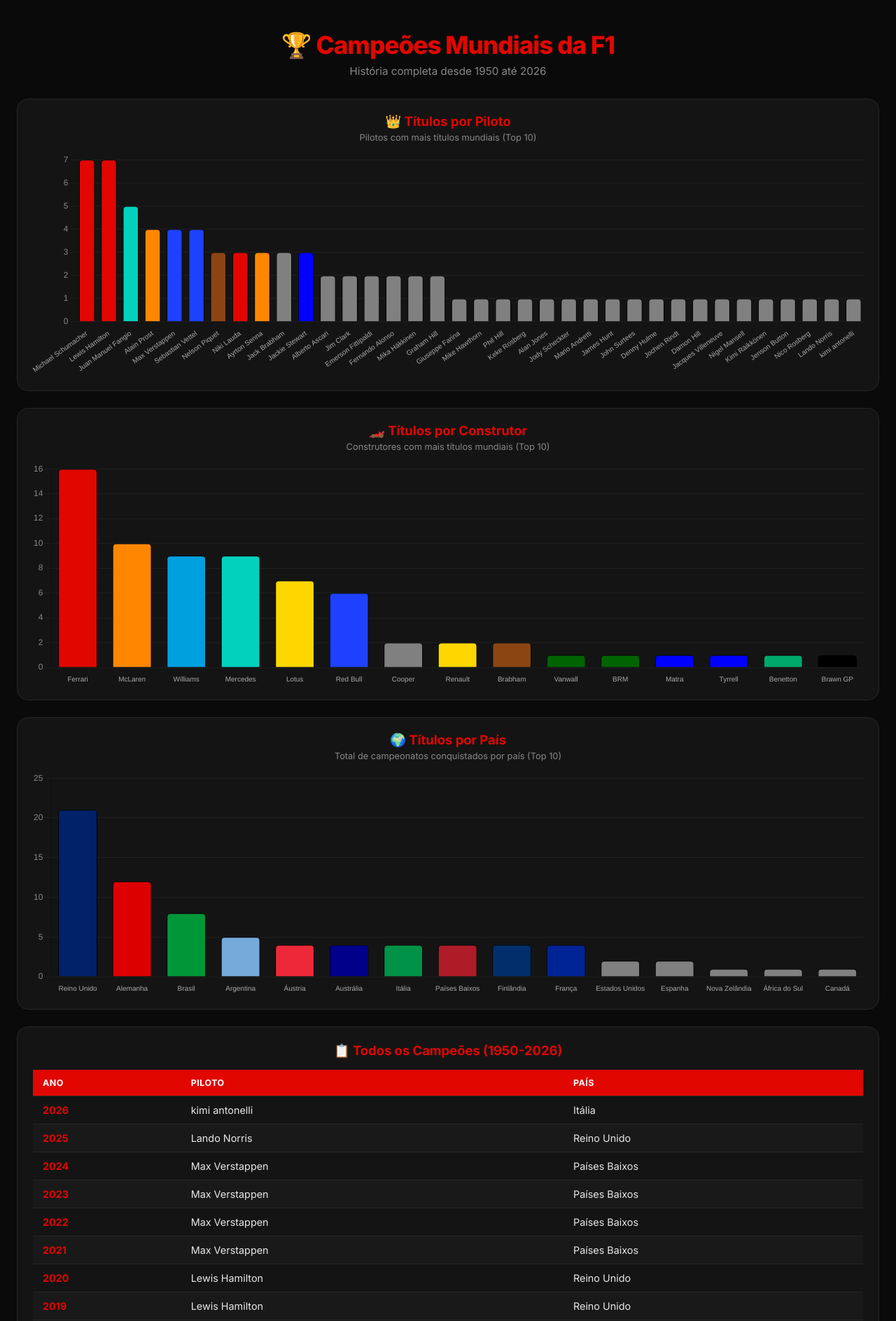
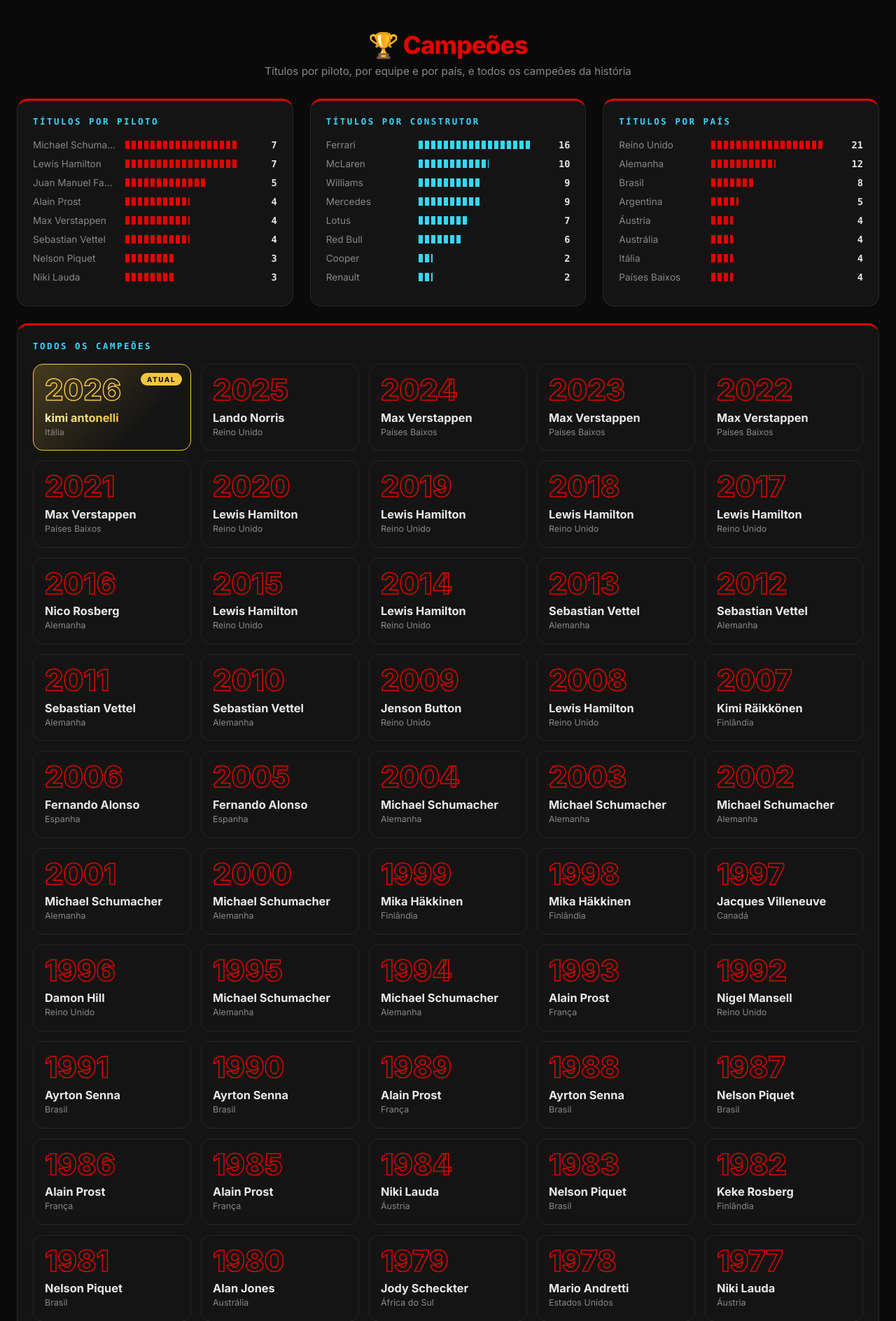
Before and after one commit to leonardopauloalmeida-web/f1-stats-site, a Flask app: page /campeoes in a window 1280 px wide. Shown: the part 57-1945 px from the top of the page at 70% size. Run offline with Flask 3, Linux system fonts and the light colour scheme.

Commit message:
Novo design da pagina inicial

```diff
--- a/templates/campeoes.html
+++ b/templates/campeoes.html
@@ -3,218 +3,126 @@
 <head>
     <meta charset="UTF-8" />
     <meta name="viewport" content="width=device-width, initial-scale=1.0"/>
-    <title>🏆 Campeões da F1 - Estatísticas F1</title>
-    <script src="https://cdn.jsdelivr.net/npm/chart.js"></script>
+    <title>🏆 Campeões - Estatísticas F1</title>
     <link rel="preconnect" href="https://fonts.googleapis.com">
     <link rel="preconnect" href="https://fonts.gstatic.com" crossorigin>
     <link href="https://fonts.googleapis.com/css2?family=Inter:wght@400;500;600;700;800&display=swap" rel="stylesheet">
     <style>
         * { margin: 0; padding: 0; box-sizing: border-box; }
-
         :root {
-            --bg: #0a0a0a;
-            --bg-card: #141414;
-            --border: #262626;
-            --red: #e10600;
-            --red-dark: #b30000;
-            --text: #e8e8e8;
-            --text-muted: #888;
+            --bg: #0a0a0a; --bg-card: #141414; --border: #262626;
+            --red: #e10600; --text: #e8e8e8; --text-muted: #888;
+            --ciano: #35d8ff; --ouro: #f5c542; --ouro-escuro: #b8860b;
+            --mono: ui-monospace, 'SFMono-Regular', Consolas, monospace;
         }
-
-        body {
-            font-family: 'Inter', sans-serif;
-            background: var(--bg);
-            color: var(--text);
-            min-height: 100vh;
-            padding-top: 70px;
-        }
+        body { font-family: 'Inter', sans-serif; background: var(--bg); color: var(--text); min-height: 100vh; padding-top: 70px; }
 
         /* ===== HEADER ===== */
-        .header {
-            position: fixed;
-            top: 0; left: 0; right: 0;
-            z-index: 1000;
-            background: rgba(10, 10, 10, 0.95);
-            backdrop-filter: blur(12px);
-            border-bottom: 1px solid var(--border);
-            padding: 12px 24px;
-        }
-        .header-content {
-            max-width: 1300px;
-            margin: 0 auto;
-            display: flex;
-            justify-content: space-between;
-            align-items: center;
-            gap: 20px;
-        }
-        .logo {
-            font-size: 1.1em;
-            color: var(--red);
-            font-weight: 800;
-            letter-spacing: -0.3px;
-            white-space: nowrap;
-            text-decoration: none;
-        }
-        .nav {
-            display: flex;
-            gap: 4px;
-            align-items: center;
-            flex-wrap: wrap;
-            justify-content: flex-end;
-        }
-        .nav a {
-            color: #aaa;
-            text-decoration: none;
-            font-size: 0.82em;
-            font-weight: 500;
-            padding: 7px 12px;
-            border-radius: 8px;
-            transition: 0.2s;
-        }
-        .nav a:hover {
-            color: var(--red);
-            background: rgba(225, 6, 0, 0.1);
-        }
-        .nav a.ativo {
-            color: var(--red);
-            background: rgba(225, 6, 0, 0.1);
-        }
-        .btn-tema {
-            background: transparent;
-            border: 1px solid var(--border);
-            color: #aaa;
-            padding: 7px 12px;
-            border-radius: 8px;
-            cursor: pointer;
-            font-size: 0.85em;
-            margin-left: 6px;
-            transition: 0.2s;
-        }
+        .header { position: fixed; top: 0; left: 0; right: 0; z-index: 1000; background: rgba(10,10,10,0.95); backdrop-filter: blur(12px); border-bottom: 1px solid var(--border); padding: 12px 24px; }
+        .header-content { max-width: 1300px; margin: 0 auto; display: flex; justify-content: space-between; align-items: center; gap: 20px; }
+        .logo { font-size: 1.1em; color: var(--red); font-weight: 800; letter-spacing: -0.3px; white-space: nowrap; text-decoration: none; }
+        .nav { display: flex; gap: 4px; align-items: center; flex-wrap: wrap; justify-content: flex-end; }
+        .nav a { color: #aaa; text-decoration: none; font-size: 0.82em; font-weight: 500; padding: 7px 12px; border-radius: 8px; transition: 0.2s; }
+        .nav a:hover, .nav a.ativo { color: var(--red); background: rgba(225,6,0,0.1); }
+        .btn-tema { background: transparent; border: 1px solid var(--border); color: #aaa; padding: 7px 12px; border-radius: 8px; cursor: pointer; font-size: 0.85em; margin-left: 6px; transition: 0.2s; }
         .btn-tema:hover { border-color: var(--red); color: var(--text); }
 
-        /* ===== CONTAINER ===== */
-        .container {
-            max-width: 1300px;
-            margin: 0 auto;
-            padding: 30px 24px;
-        }
+        /* ===== PÁGINA ===== */
+        .container { max-width: 1300px; margin: 0 auto; padding: 30px 24px; }
+        .title-section { text-align: center; margin-bottom: 30px; }
+        .title-section h1 { font-size: 2.2em; color: var(--red); font-weight: 800; letter-spacing: -1px; margin-bottom: 6px; }
+        .title-section p { color: var(--text-muted); font-size: 0.95em; }
+        .grid-2 { display: grid; grid-template-columns: 1fr 1fr; gap: 24px; margin-bottom: 24px; }
+        .grid-3 { display: grid; grid-template-columns: repeat(3, 1fr); gap: 24px; margin-bottom: 24px; }
 
-        .title-section { text-align: center; margin-bottom: 30px; }
-        .title-section h1 {
-            font-size: 2.2em;
-            color: var(--red);
-            font-weight: 800;
-            letter-spacing: -1px;
-            margin-bottom: 6px;
-        }
-        .title-section p { color: var(--text-muted); font-size: 0.95em; }
+        /* ===== CARDS (base da versão 1 + títulos da versão 3) ===== */
+        .card { background: var(--bg-card); border: 1px solid var(--border); border-top: 3px solid var(--red); border-radius: 16px; padding: 22px; margin-bottom: 24px; }
+        .grid-2 .card, .grid-3 .card { margin-bottom: 0; }
+        .card h3 { font-family: var(--mono); font-size: 0.78em; text-transform: uppercase; letter-spacing: 2.5px; color: var(--ciano); margin-bottom: 18px; font-weight: 600; }
 
-        /* ===== CARDS DE GRÁFICOS ===== */
-        .grid {
-            display: grid;
-            grid-template-columns: 1fr 1fr;
-            gap: 24px;
-            margin-bottom: 24px;
-        }
-        .card {
-            background: var(--bg-card);
-            border-radius: 16px;
-            padding: 20px;
-            border: 1px solid var(--border);
-            transition: 0.3s;
-        }
-        .card:hover {
-            border-color: var(--red);
-            box-shadow: 0 8px 30px rgba(225, 6, 0, 0.1);
-        }
-        .card h3 {
-            color: var(--red);
-            font-size: 1.15em;
-            margin-bottom: 4px;
-            text-align: center;
-            font-weight: 700;
-        }
-        .card .card-desc {
-            text-align: center;
-            color: var(--text-muted);
-            font-size: 0.8em;
-            margin-bottom: 14px;
-        }
-        .chart-container {
-            position: relative;
-            height: 280px;
-            width: 100%;
-        }
-        .full-width { grid-column: 1 / -1; }
-        .full-width .chart-container { height: 320px; }
+        /* ===== BARRAS SEGMENTADAS (estilo painel) ===== */
+        .linha-barra { display: grid; grid-template-columns: 120px 1fr 44px; gap: 12px; align-items: center; margin-bottom: 11px; font-size: 0.85em; }
+        .linha-barra .rot { color: var(--text-muted); white-space: nowrap; overflow: hidden; text-overflow: ellipsis; }
+        .linha-barra b { font-family: var(--mono); text-align: right; }
+        .trilho { height: 12px; }
+        .trilho i { display: block; height: 100%; background: repeating-linear-gradient(90deg, var(--red) 0 6px, transparent 6px 9px); animation: cresce 0.9s ease-out both; }
+        .trilho i.ciano { background: repeating-linear-gradient(90deg, var(--ciano) 0 6px, transparent 6px 9px); }
+        @keyframes cresce { from { width: 0 !important; } }
+
+        /* ===== GRÁFICO DE LINHA ===== */
+        #linha { width: 100%; height: 190px; display: block; }
+        #linha .ln { fill: none; stroke: var(--red); stroke-width: 3; stroke-linejoin: round; }
+        #linha .ar { fill: var(--red); opacity: 0.15; }
+        #linha .gd { stroke: var(--border); stroke-width: 1; }
+        #linha text { fill: var(--text-muted); font-size: 11px; font-family: var(--mono); }
 
         /* ===== TABELA ===== */
-        .tabela-container {
-            background: var(--bg-card);
-            border-radius: 16px;
-            padding: 22px;
-            border: 1px solid var(--border);
-        }
-        .tabela-container h3 {
-            color: var(--red);
-            font-size: 1.15em;
-            margin-bottom: 16px;
-            text-align: center;
-            font-weight: 700;
-        }
         table { width: 100%; border-collapse: collapse; }
-        th, td {
-            padding: 11px 14px;
-            text-align: left;
-            border-bottom: 1px solid var(--border);
-        }
-        th {
-            background: var(--red);
-            color: #fff;
-            font-weight: 700;
-            font-size: 0.78em;
-            text-transform: uppercase;
-            letter-spacing: 0.5px;
-        }
+        th, td { padding: 11px 14px; text-align: left; border-bottom: 1px solid var(--border); }
+        th { background: var(--red); color: #fff; font-weight: 700; font-size: 0.78em; text-transform: uppercase; letter-spacing: 0.5px; }
         td { color: var(--text); font-size: 0.9em; }
-        tr:nth-child(even) { background: rgba(255, 255, 255, 0.02); }
-        tr:hover { background: rgba(225, 6, 0, 0.06); }
-        .ano { color: var(--red); font-weight: 700; }
+        tr:nth-child(even) { background: rgba(255,255,255,0.02); }
+        tr:hover { background: rgba(225,6,0,0.06); }
+        td.num { font-family: var(--mono); }
+        .medalha { display: inline-flex; align-items: center; justify-content: center; width: 28px; height: 28px; border-radius: 50%; font-weight: 800; font-size: 0.9em; color: #111; }
+        .medalha.m1 { background: linear-gradient(135deg, #fff2b0, var(--ouro-escuro)); }
+        .medalha.m2 { background: linear-gradient(135deg, #f2f2f2, #8c8c8c); }
+        .medalha.m3 { background: linear-gradient(135deg, #e6a468, #8a4b12); }
+        .posicao { color: var(--red); font-weight: 700; }
+
+        /* ===== CARDS DOS CAMPEÕES ===== */
+        .campeoes-grid { display: grid; grid-template-columns: repeat(auto-fill, minmax(210px, 1fr)); gap: 14px; }
+        .cp { position: relative; background: var(--bg-card); border: 1px solid var(--border); border-radius: 14px; padding: 16px; overflow: hidden; transition: 0.25s; }
+        .cp:hover { border-color: var(--red); transform: translateY(-3px); box-shadow: 0 8px 24px rgba(225,6,0,0.12); }
+        .cp .ano { font-size: 2.6em; font-weight: 800; line-height: 1; color: transparent; -webkit-text-stroke: 1.5px var(--red); }
+        .cp b { display: block; margin-top: 8px; font-size: 1.02em; }
+        .cp small { color: var(--text-muted); font-size: 0.78em; line-height: 1.5; display: block; margin-top: 2px; }
+        .cp.atual { border-color: var(--ouro); background: linear-gradient(135deg, rgba(245,197,66,0.22), var(--bg-card) 70%); }
+        .cp.atual .ano { -webkit-text-stroke-color: var(--ouro); }
+        .cp.atual b { background: linear-gradient(90deg, #fff2b0, var(--ouro), var(--ouro-escuro)); -webkit-background-clip: text; background-clip: text; color: transparent; }
+        .selo { position: absolute; top: 12px; right: 12px; font-size: 0.62em; font-weight: 800; letter-spacing: 1.5px; color: #111; background: var(--ouro); border-radius: 999px; padding: 3px 9px; }
 
         /* ===== RODAPÉ ===== */
-        .footer {
-            text-align: center;
-            color: #444;
-            margin-top: 40px;
-            padding-top: 24px;
-            border-top: 1px solid var(--border);
-            font-size: 0.78em;
-            line-height: 1.7;
-        }
+        .footer { text-align: center; color: #444; margin-top: 40px; padding-top: 24px; border-top: 1px solid var(--border); font-size: 0.78em; line-height: 1.7; }
 
         /* ===== MODO CLARO ===== */
         body.tema-claro { background: #f5f5f5; color: #1a1a1a; }
         body.tema-claro .header { background: rgba(255,255,255,0.95); }
-        body.tema-claro .card,
-        body.tema-claro .tabela-container { background: #fff; }
+        body.tema-claro .card, body.tema-claro .cp { background: #fff; }
         body.tema-claro td { color: #1a1a1a; }
         body.tema-claro .nav a { color: #555; }
+        body.tema-claro .card h3 { color: #0a7f95; }
+        body.tema-claro .trilho i.ciano { background: repeating-linear-gradient(90deg, #0a7f95 0 6px, transparent 6px 9px); }
+        body.tema-claro .cp.atual { background: linear-gradient(135deg, rgba(245,197,66,0.4), #fff 70%); }
+        body.tema-claro .cp.atual b { background: linear-gradient(90deg, #8a6500, #b8860b); -webkit-background-clip: text; background-clip: text; }
 
         /* ===== RESPONSIVO ===== */
         @media (max-width: 900px) {
             body { padding-top: 120px; }
             .header-content { flex-direction: column; gap: 8px; }
-            .logo { font-size: 1em; }
             .nav { justify-content: center; }
             .nav a { font-size: 0.75em; padding: 6px 9px; }
             .container { padding: 20px 14px; }
             .title-section h1 { font-size: 1.8em; }
-            .grid { grid-template-columns: 1fr; }
+            .grid-2, .grid-3 { grid-template-columns: 1fr; }
+            .linha-barra { grid-template-columns: 90px 1fr 38px; }
             th, td { padding: 8px 10px; font-size: 0.82em; }
         }
+        @media (prefers-reduced-motion: reduce) { .trilho i { animation: none; } }
     </style>
 </head>
 <body>
+{% macro barras(labels, values, cor, limite=10) %}
+    {% set maximo = values[0] if values else 1 %}
+    {% for nome in labels[:limite] %}
+    {% set v = values[loop.index0] %}
+    <div class="linha-barra">
+        <span class="rot" title="{{ nome }}">{{ nome }}</span>
+        <div class="trilho"><i class="{{ cor }}" style="width: {{ ((v / maximo * 100)|round(1)) if maximo else 0 }}%"></i></div>
+        <b>{{ v }}</b>
+    </div>
+    {% endfor %}
+{% endmacro %}
 
     <header class="header">
         <div class="header-content">
@@ -237,154 +145,48 @@
     <div class="container">
 
         <div class="title-section">
-            <h1>🏆 Campeões Mundiais da F1</h1>
-            <p>História completa desde 1950 até 2026</p>
+            <h1>🏆 Campeões</h1>
+            <p>Títulos por piloto, por equipe e por país, e todos os campeões da história</p>
         </div>
 
-        <!-- GRÁFICO 1: TÍTULOS POR PILOTO -->
-        <div class="card full-width" style="margin-bottom: 24px;">
-            <h3>👑 Títulos por Piloto</h3>
-            <p class="card-desc">Pilotos com mais títulos mundiais (Top 10)</p>
-            <div class="chart-container">
-                <canvas id="chartPilotos"></canvas>
+        <div class="grid-3">
+            <div class="card">
+                <h3>Títulos por piloto</h3>
+                {{ barras(titulos_piloto_labels, titulos_piloto_values, '', 8) }}
+            </div>
+            <div class="card">
+                <h3>Títulos por construtor</h3>
+                {{ barras(titulos_construtor_labels, titulos_construtor_values, 'ciano', 8) }}
+            </div>
+            <div class="card">
+                <h3>Títulos por país</h3>
+                {{ barras(titulos_pais_labels, titulos_pais_values, '', 8) }}
             </div>
         </div>
 
-        <!-- GRÁFICO 2: TÍTULOS POR CONSTRUTOR -->
-        <div class="card full-width" style="margin-bottom: 24px;">
-            <h3>🏎️ Títulos por Construtor</h3>
-            <p class="card-desc">Construtores com mais títulos mundiais (Top 10)</p>
-            <div class="chart-container">
-                <canvas id="chartConstrutores"></canvas>
+        <div class="card">
+            <h3>Todos os campeões</h3>
+            <div class="campeoes-grid">
+                {% for c in campeoes %}
+                <div class="cp{% if c.ano|string == '2026' %} atual{% endif %}">
+                    {% if c.ano|string == '2026' %}<span class="selo">ATUAL</span>{% endif %}
+                    <div class="ano">{{ c.ano }}</div>
+                    <b>{{ c.piloto }}</b>
+                    <small>{% if c.equipe %}{{ c.equipe }}{% endif %}{% if c.equipe and c.pais %} • {% endif %}{% if c.pais %}{{ c.pais }}{% endif %}</small>
+                </div>
+                {% endfor %}
             </div>
-        </div>
-
-        <!-- GRÁFICO 3: TÍTULOS POR PAÍS -->
-        <div class="card full-width" style="margin-bottom: 24px;">
-            <h3>🌍 Títulos por País</h3>
-            <p class="card-desc">Total de campeonatos conquistados por país (Top 10)</p>
-            <div class="chart-container">
-                <canvas id="chartPaises"></canvas>
-            </div>
-        </div>
-
-        <!-- TABELA COMPLETA -->
-        <div class="tabela-container">
-            <h3>📋 Todos os Campeões (1950-2026)</h3>
-            <table>
-                <thead>
-                    <tr>
-                        <th>Ano</th>
-                        <th>Piloto</th>
-                        <th>País</th>
-                    </tr>
-                </thead>
-                <tbody>
-                    {% for campeao in campeoes %}
-                    <tr>
-                        <td class="ano">{{ campeao.ano }}</td>
-                        <td>{{ campeao.piloto }}</td>
-                        <td>{{ campeao.pais }}</td>
-                    </tr>
-                    {% endfor %}
-                </tbody>
-            </table>
         </div>
 
         <div class="footer">
             <p>Este site é um projeto pessoal e não tem qualquer vínculo com a Fórmula 1, FIA ou equipes.</p>
             <p>Dados utilizados apenas para fins educacionais.</p>
         </div>
-
     </div>
 
     <script>
         function toggleTema() { document.body.classList.toggle('tema-claro'); }
+    </script>
 
-        // ===== CORES =====
-        const coresPilotos = {
-            'Lewis Hamilton': '#e10600', 'Michael Schumacher': '#e10600',
-            'Juan Manuel Fangio': '#00D2BE', 'Alain Prost': '#FF8700',
-            'Sebastian Vettel': '#1E41FF', 'Max Verstappen': '#1E41FF',
-            'Ayrton Senna': '#FF8700', 'Niki Lauda': '#e10600',
-            'Nelson Piquet': '#8B4513', 'Jackie Stewart': '#0000FF'
-        };
-        const coresEquipes = {
-            'Ferrari': '#e10600', 'McLaren': '#FF8700', 'Mercedes': '#00D2BE',
-            'Williams': '#00A0DE', 'Lotus': '#FFD700', 'Red Bull': '#1E41FF',
-            'Brabham': '#8B4513', 'Cooper': '#808080', 'Renault': '#FFD700',
-            'Benetton': '#00A86B', 'Vanwall': '#006400', 'BRM': '#006400',
-            'Matra': '#0000FF', 'Tyrrell': '#0000FF', 'Brawn GP': '#000000'
-        };
-        const coresPaises = {
-            'Reino Unido': '#012169', 'Alemanha': '#DD0000', 'Brasil': '#009739',
-            'Argentina': '#75AADB', 'França': '#002395', 'Áustria': '#ED2939',
-            'Austrália': '#00008B', 'Países Baixos': '#AE1C28',
-            'Finlândia': '#002F6C', 'Itália': '#009246'
-        };
-
-        // ===== GRÁFICO 1: PILOTOS =====
-        const labelsPilotos = {{ titulos_piloto_labels|tojson }};
-        const valuesPilotos = {{ titulos_piloto_values|tojson }};
-
-        new Chart(document.getElementById('chartPilotos'), {
-            type: 'bar',
-            data: {
-                labels: labelsPilotos,
-                datasets: [{
-                    data: valuesPilotos,
-                    backgroundColor: labelsPilotos.map(p => coresPilotos[p] || '#808080'),
-                    borderColor: '#000', borderWidth: 1, borderRadius: 5
-                }]
-            },
-            options: {
-                responsive: true, maintainAspectRatio: false,
-                plugins: { legend: { display: false } },
-                scales: { y: { beginAtZero: true, grid: { color: 'rgba(255,255,255,0.05)' }, ticks: { color: '#888' } }, x: { grid: { display: false }, ticks: { color: '#aaa', font: { size: 10 } } } }
-            }
-        });
-
-        // ===== GRÁFICO 2: CONSTRUTORES =====
-        const labelsEquipes = {{ titulos_construtor_labels|tojson }};
-        const valuesEquipes = {{ titulos_construtor_values|tojson }};
-
-        new Chart(document.getElementById('chartConstrutores'), {
-            type: 'bar',
-            data: {
-                labels: labelsEquipes,
-                datasets: [{
-                    data: valuesEquipes,
-                    backgroundColor: labelsEquipes.map(e => coresEquipes[e] || '#808080'),
-                    borderColor: '#000', borderWidth: 1, borderRadius: 5
-                }]
-            },
-            options: {
-                responsive: true, maintainAspectRatio: false,
-                plugins: { legend: { display: false } },
-                scales: { y: { beginAtZero: true, grid: { color: 'rgba(255,255,255,0.05)' }, ticks: { color: '#888' } }, x: { grid: { display: false }, ticks: { color: '#aaa', font: { size: 10 } } } }
-            }
-        });
-
-        // ===== GRÁFICO 3: PAÍSES =====
-        const labelsPaises = {{ titulos_pais_labels|tojson }};
-        const valuesPaises = {{ titulos_pais_values|tojson }};
-
-        new Chart(document.getElementById('chartPaises'), {
-            type: 'bar',
-            data: {
-                labels: labelsPaises,
-                datasets: [{
-                    data: valuesPaises,
-                    backgroundColor: labelsPaises.map(p => coresPaises[p] || '#808080'),
-                    borderColor: '#000', borderWidth: 1, borderRadius: 5
-                }]
-            },
-            options: {
-                responsive: true, maintainAspectRatio: false,
-                plugins: { legend: { display: false } },
-                scales: { y: { beginAtZero: true, grid: { color: 'rgba(255,255,255,0.05)' }, ticks: { color: '#888' } }, x: { grid: { display: false }, ticks: { color: '#aaa', font: { size: 10 } } } }
-            }
-        });
-    </script>
 </body>
 </html>
```
Also changed, not shown: templates/index.html (+66 -19 lines).
